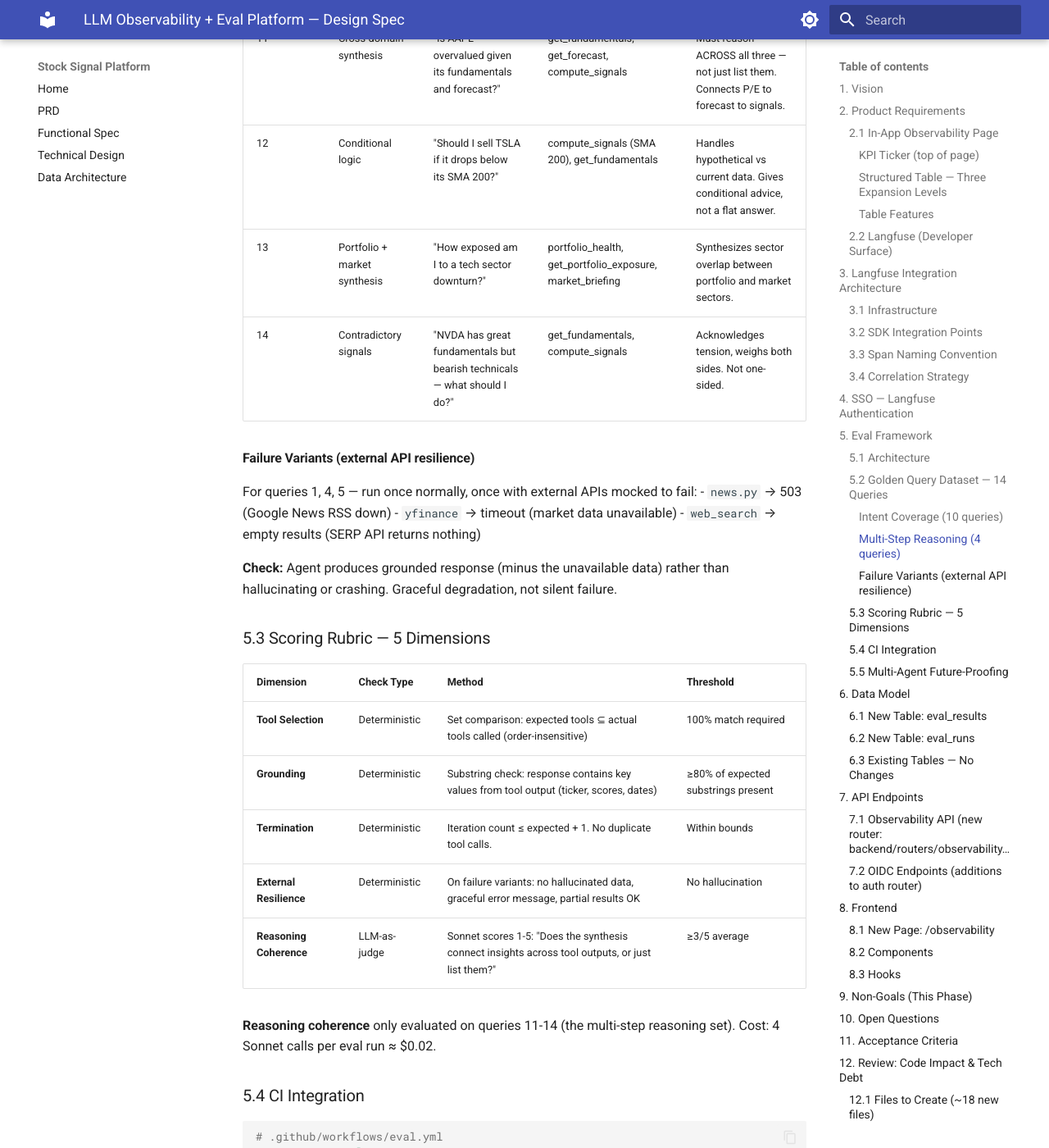
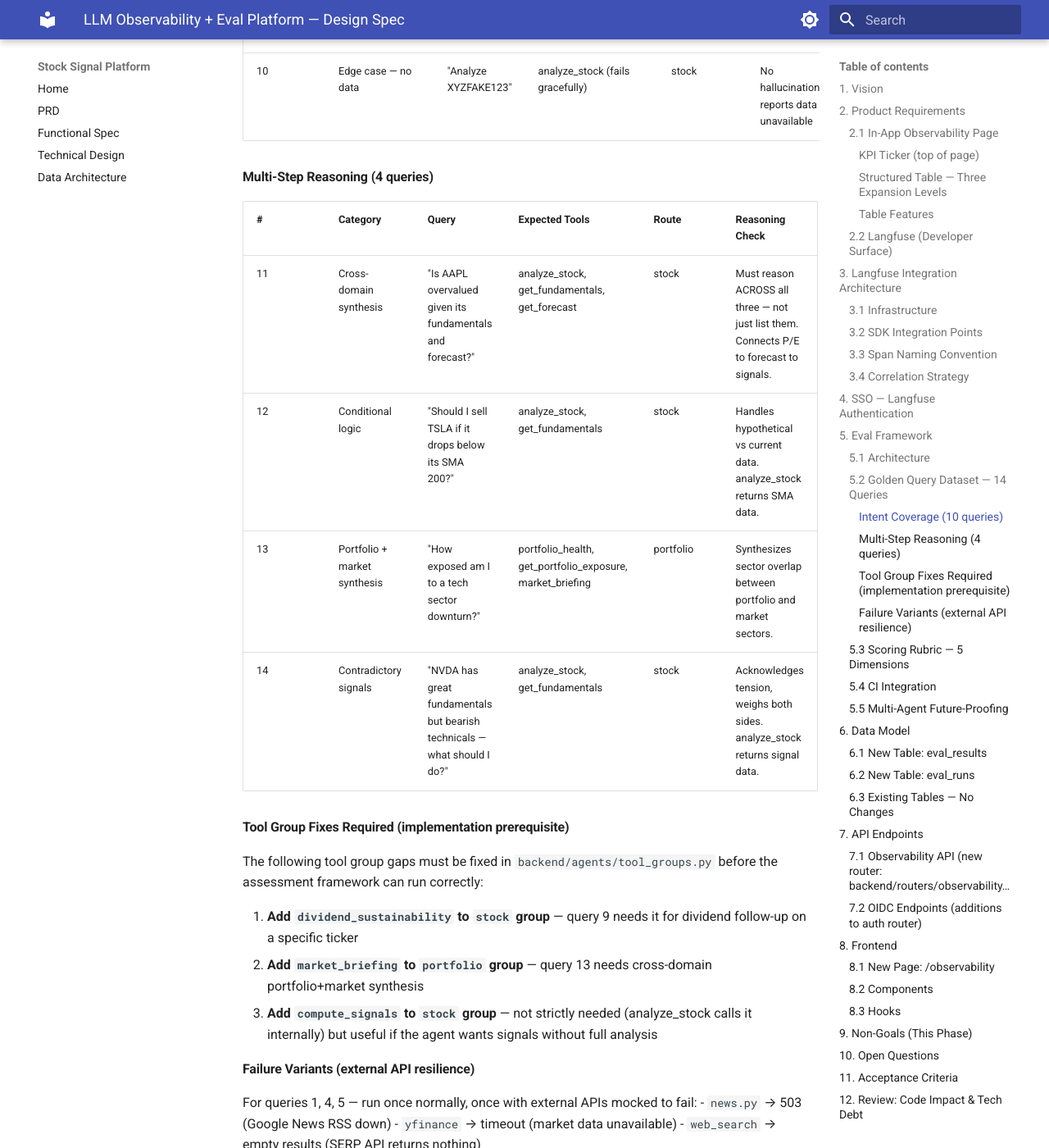
Before and after one commit to vipulbhatia29/stock-signal-platform, an MkDocs documentation site: the page built from docs/superpowers/specs/2026-03-28-observability-eval-platform-design.md, in a window 1280 px wide and 1400 px high, scrolled down 6901 px. Shown: the whole window at 82% size. Built offline with MkDocs 1.6.1 and Material for MkDocs 9.7.7, drawn with Linux system fonts in a browser that asks for light colours; some of the changed text lies outside the part shown.

Commit message:
docs: fix golden query expected tools after routing audit (Session 68)
Audited all 14 golden queries against actual tool registry and intent
classifier routing. Found 4 issues:
- compute_signals not needed as separate tool (analyze_stock calls it)
- dividend_sustainability missing from stock tool group
- market_briefing missing from portfolio tool group
- Query 7 routed to general instead of portfolio

Fixed spec (expected tools + added tool group fixes section) and plan
(added Task 12b for tool group fix, updated Task 13 with audit notes).

Co-Authored-By: Claude Opus 4.6 (1M context) <noreply@anthropic.com>

```diff
--- a/docs/superpowers/specs/2026-03-28-observability-eval-platform-design.md
+++ b/docs/superpowers/specs/2026-03-28-observability-eval-platform-design.md
@@ -225,27 +225,35 @@ Eval Runner (Python script / CI job)
 
 #### Intent Coverage (10 queries)
 
-| # | Category | Query | Expected Tools | Grounding Check |
-|---|----------|-------|---------------|-----------------|
-| 1 | Single stock analysis | "Analyze AAPL for me" | analyze_stock, get_fundamentals, compute_signals | References actual RSI, MACD, P/E values |
-| 2 | Multi-stock comparison | "Compare AAPL and MSFT" | analyze_stock ×2, compare_stocks | Both tickers' data present, comparison table |
-| 3 | Portfolio health | "How's my portfolio doing?" | portfolio_health, get_portfolio_exposure | References user's actual positions |
-| 4 | Market briefing | "What's happening in the market today?" | market_briefing | References real index values, sector data |
-| 5 | Stock intelligence | "Any insider trading activity on TSLA?" | get_stock_intelligence | References actual insider transaction data |
-| 6 | Forecast query | "Where will AAPL be in 6 months?" | get_forecast, get_fundamentals | References Prophet model output, confidence interval |
-| 7 | Recommendation | "What should I buy right now?" | recommend_stocks, portfolio_health | Portfolio-aware, not generic advice |
-| 8 | Out-of-scope decline | "Write me a poem about stocks" | *none* | Polite decline, zero tool calls |
-| 9 | Ambiguous follow-up | "What about its dividends?" (after AAPL context) | dividend_sustainability | Resolves pronoun to AAPL via EntityRegistry |
-| 10 | Edge case — no data | "Analyze XYZFAKE123" | analyze_stock (fails gracefully) | No hallucination, reports data unavailable |
+| # | Category | Query | Expected Tools | Route | Grounding Check |
+|---|----------|-------|---------------|-------|-----------------|
+| 1 | Single stock analysis | "Analyze AAPL for me" | analyze_stock, get_fundamentals | stock | References actual RSI, MACD, P/E values (analyze_stock returns signals internally) |
+| 2 | Multi-stock comparison | "Compare AAPL and MSFT" | analyze_stock ×2, compare_stocks | comparison | Both tickers' data present, comparison table |
+| 3 | Portfolio health | "How's my portfolio doing?" | portfolio_health, get_portfolio_exposure | portfolio | References user's actual positions |
+| 4 | Market briefing | "What's happening in the market today?" | market_briefing | market | References real index values, sector data |
+| 5 | Stock intelligence | "Any insider trading activity on TSLA?" | get_stock_intelligence | stock | References actual insider transaction data |
+| 6 | Forecast query | "Where will AAPL be in 6 months?" | get_forecast, get_fundamentals | stock | References Prophet model output, confidence interval |
+| 7 | Recommendation | "What should I buy for my portfolio?" | recommend_stocks, portfolio_health | portfolio | Portfolio-aware, not generic advice |
+| 8 | Out-of-scope decline | "Write me a poem about stocks" | *none* | out_of_scope | Polite decline, zero tool calls |
+| 9 | Ambiguous follow-up | "What about its dividends?" (after AAPL context) | dividend_sustainability | stock | Resolves pronoun to AAPL via EntityRegistry |
+| 10 | Edge case — no data | "Analyze XYZFAKE123" | analyze_stock (fails gracefully) | stock | No hallucination, reports data unavailable |
 
 #### Multi-Step Reasoning (4 queries)
 
-| # | Category | Query | Expected Tools | Reasoning Check |
-|---|----------|-------|---------------|-----------------|
-| 11 | Cross-domain synthesis | "Is AAPL overvalued given its fundamentals and forecast?" | get_fundamentals, get_forecast, compute_signals | Must reason ACROSS all three — not just list them. Connects P/E to forecast to signals. |
-| 12 | Conditional logic | "Should I sell TSLA if it drops below its SMA 200?" | compute_signals (SMA 200), get_fundamentals | Handles hypothetical vs current data. Gives conditional advice, not a flat answer. |
-| 13 | Portfolio + market synthesis | "How exposed am I to a tech sector downturn?" | portfolio_health, get_portfolio_exposure, market_briefing | Synthesizes sector overlap between portfolio and market sectors. |
-| 14 | Contradictory signals | "NVDA has great fundamentals but bearish technicals — what should I do?" | get_fundamentals, compute_signals | Acknowledges tension, weighs both sides. Not one-sided. |
+| # | Category | Query | Expected Tools | Route | Reasoning Check |
+|---|----------|-------|---------------|-------|-----------------|
+| 11 | Cross-domain synthesis | "Is AAPL overvalued given its fundamentals and forecast?" | analyze_stock, get_fundamentals, get_forecast | stock | Must reason ACROSS all three — not just list them. Connects P/E to forecast to signals. |
+| 12 | Conditional logic | "Should I sell TSLA if it drops below its SMA 200?" | analyze_stock, get_fundamentals | stock | Handles hypothetical vs current data. analyze_stock returns SMA data. |
+| 13 | Portfolio + market synthesis | "How exposed am I to a tech sector downturn?" | portfolio_health, get_portfolio_exposure, market_briefing | portfolio | Synthesizes sector overlap between portfolio and market sectors. |
+| 14 | Contradictory signals | "NVDA has great fundamentals but bearish technicals — what should I do?" | analyze_stock, get_fundamentals | stock | Acknowledges tension, weighs both sides. analyze_stock returns signal data. |
+
+#### Tool Group Fixes Required (implementation prerequisite)
+
+The following tool group gaps must be fixed in `backend/agents/tool_groups.py` before the assessment framework can run correctly:
+
+1. **Add `dividend_sustainability` to `stock` group** — query 9 needs it for dividend follow-up on a specific ticker
+2. **Add `market_briefing` to `portfolio` group** — query 13 needs cross-domain portfolio+market synthesis
+3. **Add `compute_signals` to `stock` group** — not strictly needed (analyze_stock calls it internally) but useful if the agent wants signals without full analysis
 
 #### Failure Variants (external API resilience)
 
```
Also changed, not shown: docs/superpowers/plans/2026-03-28-observability-eval-platform.md (+30 -2 lines).
